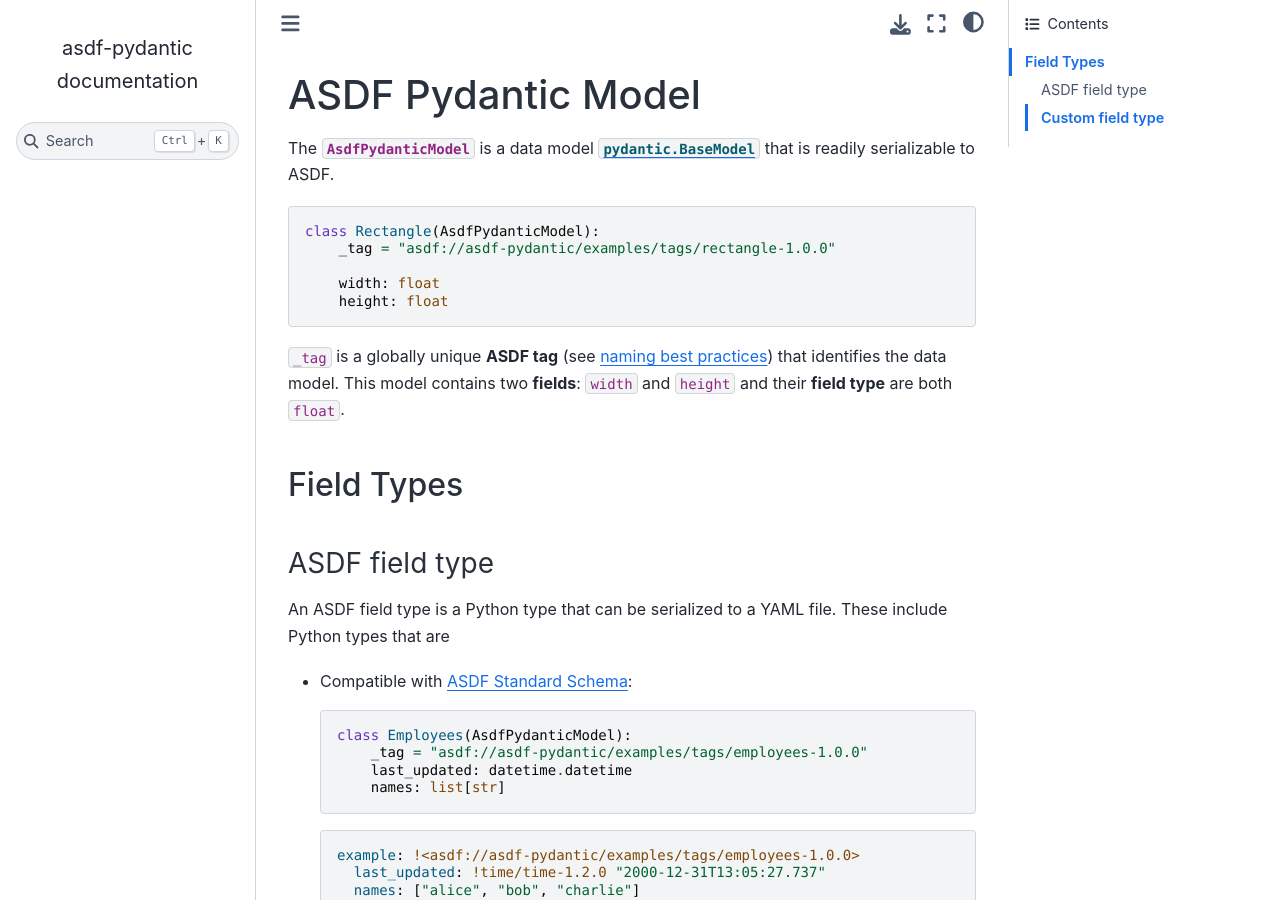
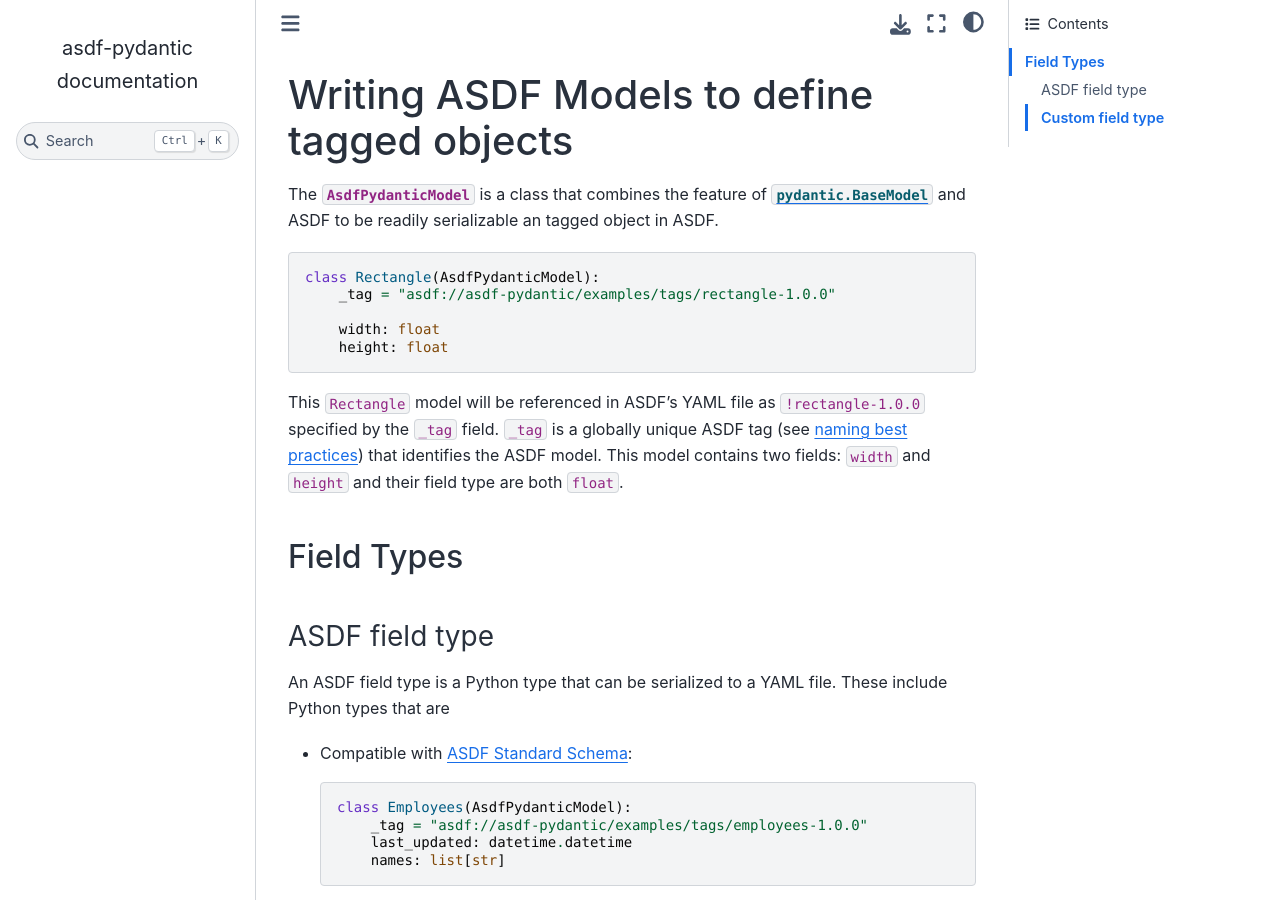
Before and after one commit to ketozhang/asdf-pydantic, a Sphinx documentation site: the page built from docs/model.md, in a window 1280 px wide and 900 px high. Built offline with Sphinx 7.4.7 and the Sphinx Book theme 1.1.4, drawn with Linux system fonts in a browser that asks for light colours.

Commit message:
Update model.md to be a guide on "Writing ASDF Models"

````diff
--- a/docs/model.md
+++ b/docs/model.md
@@ -1,11 +1,10 @@
 ```{currentmodule} asdf_pydantic
 ```
-# ASDF Pydantic Model
+# Writing ASDF Models to define tagged objects
 
-The {py:class}`AsdfPydanticModel` is a data model
-[`pydantic.BaseModel`](https://docs.pydantic.dev/usage/models/) that is readily
-serializable to ASDF.
-
+The {py:class}`AsdfPydanticModel` is a class that combines the feature of
+[`pydantic.BaseModel`](https://docs.pydantic.dev/usage/models/) and ASDF
+to be readily serializable an tagged object in ASDF.
 
 ```py
 class Rectangle(AsdfPydanticModel):
@@ -15,10 +14,11 @@ class Rectangle(AsdfPydanticModel):
     height: float
 ```
 
-`_tag` is a globally unique **ASDF tag** (see [naming best
+This `Rectangle` model will be referenced in ASDF's YAML file as `!rectangle-1.0.0`
+specified by the `_tag` field. `_tag` is a globally unique ASDF tag (see [naming best
 practices](https://asdf.readthedocs.io/en/stable/asdf/extending/uris.html#tags))
-that identifies the data model. This model contains two **fields**: `width` and
-`height` and their **field type** are both `float`.
+that identifies the ASDF model. This model contains two fields: `width` and
+`height` and their field type are both `float`.
 
 ## Field Types
 
````
